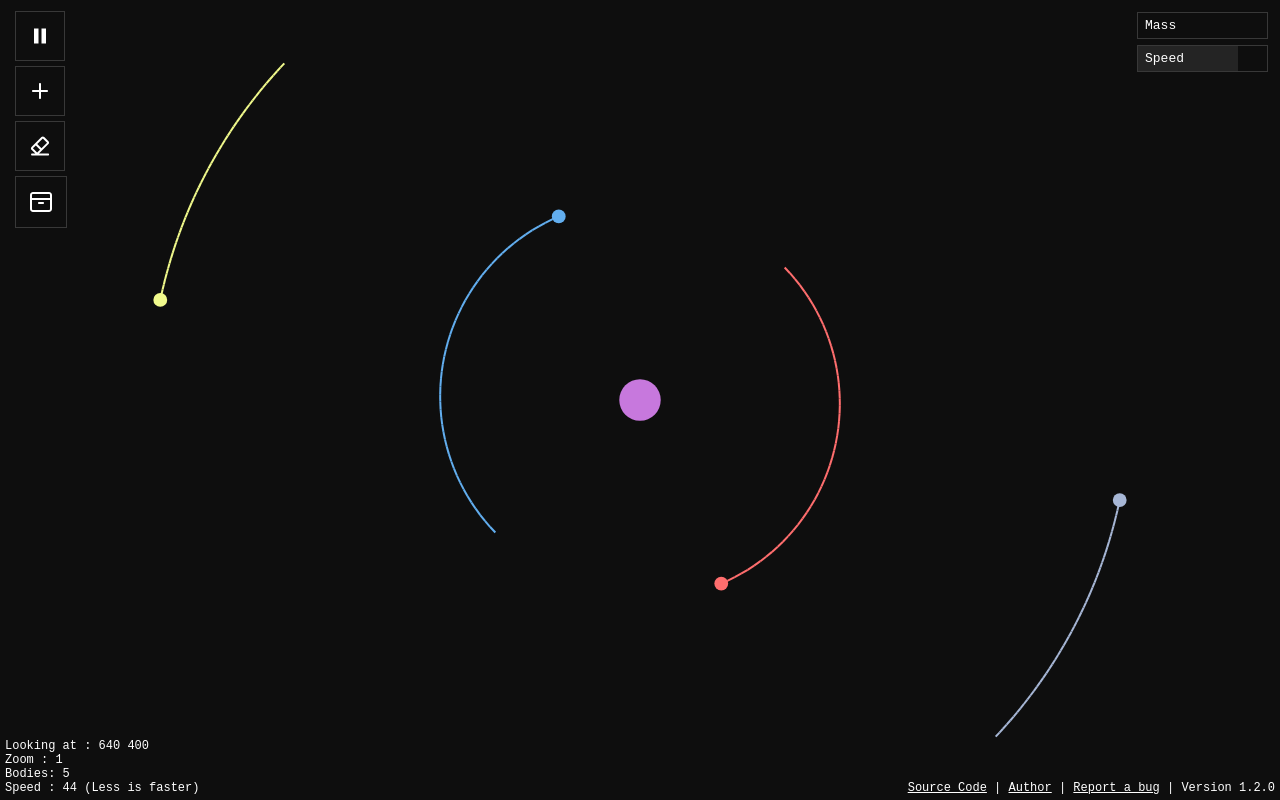
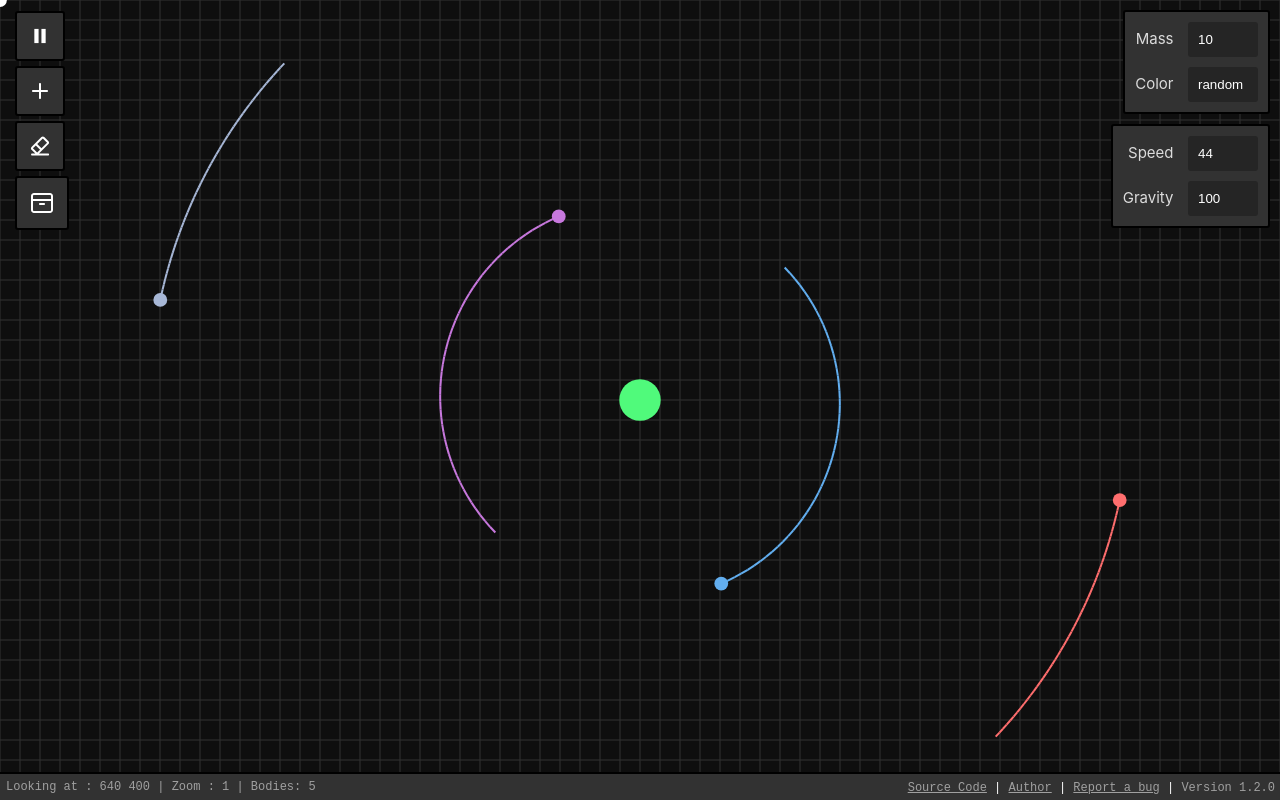
Before and after one commit to siddharthroy12/Gravity-Sandbox, a website built with Vite: page index.html in a window 1280 px wide. Built offline with nearby package versions, Linux system fonts and the light colour scheme.

Commit message:
Did stuff

```diff
--- a/index.html
+++ b/index.html
@@ -32,16 +32,30 @@
         </div>
       </div>
     </div>
-    <div class="sliders">
-      <div class="slider">
-        <label for="mass-slider">Mass</label>
-        <input type="range" id="mass-slider" min="10" max="1000" value="10" step="1">
+
+    <div class="sliders-container">
+      <div class="sliders">
+        <div class="slider">
+          <label for="mass">Mass</label>
+          <input type="number" id="mass" value="10">
+        </div>
+        <div class="slider">
+          <label for="color">Color</label>
+          <input type="text" id="color" value="random">
+        </div>
       </div>
-      <div class="slider">
-        <label for="speed-slider">Speed</label>
-        <input type="range" id="speed-slider" min="-99" max="99" value="50" step="1">
+      <div class="sliders">
+        <div class="slider">
+          <label for="speed">Speed</label>
+          <input type="number" id="speed" min="-99" max="99" value="50">
+        </div>
+        <div class="slider">
+          <label for="gravity">Gravity</label>
+          <input type="number" id="gravity" value="100">
+        </div>
       </div>
     </div>
+
     <div class="info-bar" id="info-bar"></div>
     <div class="links">
       <a href="https://github.com/siddharthroy12/Gravity-Sandbox" target="_blank">Source Code</a> |
--- a/src/Universe.ts
+++ b/src/Universe.ts
@@ -9,14 +9,21 @@ function gravity(m1:number, m2:number, dist:number) {
 
 export default class Universe {
   bodies: Body[];
+  previousPlacedCoords: {};
 
   constructor() {
     this.bodies = [];
+    this.previousPlacedCoords = {};
   }
 
   addBody(b: Body, x:number, y:number) {
-    b.position.set(x, y);
-    this.bodies.push(b);
+    if (!this.previousPlacedCoords[`${x}:${y}`]) {
+      b.position.set(x, y);
+
+      this.bodies.push(b);
+
+      this.previousPlacedCoords[`${x}:${y}`] = true;
+    }
   }
 
   getBodyByPoint(x:number, y:number) {
@@ -36,9 +43,11 @@ export default class Universe {
 
   clear() {
     this.bodies = [];
+    this.previousPlacedCoords = {};
   }
 
   update(dt:number) {
+    this.previousPlacedCoords = {};
     // Calculate gravitational forces between all bodies. We need at least
     // two bodies to do this, of course.
     if (this.bodies.length > 1) {
--- a/src/main.ts
+++ b/src/main.ts
@@ -1,3 +1,8 @@
+// Warning: Spagetti code
+// TODO:
+// Add undo/redo placing bodies
+// Make gravity input functional
+
 import './style.css'
 
 import Body, { mass2radius } from './Body';
@@ -13,7 +18,7 @@ let simulationRunning = false;
 let startTime: number;
 let simulationSpeed = 44;
 let panMode = true;
-let nextColor = getRandomNiceColor();
+let nextColor = "random";
 let nextMass = 10;
 let bodyToFollow = null;
 let isTouchDevice = false;
@@ -26,7 +31,7 @@ orbit(U);
 function simulation(context: CanvasRenderingContext2D) {
   let nowTime = (new Date()).getTime();
   let time = (nowTime - startTime);
-  if (simulationRunning && !autoPause) {
+  if (simulationRunning && !autoPause && !isDragging) {
     U.update(time / simulationSpeed);
   }
 
@@ -48,15 +53,15 @@ let mousePosInViewport = { x: 0, y: 0 }; // Inside window
 let launchStart = mousePos;
 let launching = false;
 let infoBar: HTMLElement;
+const gridSize = 20
 
 // The bottom left section
 function updateInfoBar() {
-  infoBar.innerText = `
-    Looking at : ${(cameraOffset.x+'').slice(0, 7)} ${(cameraOffset.y+'').slice(0, 7)}
-    Zoom : ${(cameraZoom+'').slice(0, 4)}
-    Bodies: ${U.bodies.length}
-    Speed : ${simulationSpeed} (Less is faster)
-  `;
+  infoBar.innerText =
+    `Looking at : ${(cameraOffset.x+'').slice(0, 7)} ${(cameraOffset.y+'').slice(0, 7)} | ` +
+    `Zoom : ${(cameraZoom+'').slice(0, 4)} | ` +
+    `Bodies: ${U.bodies.length}`
+  ;
 }
 
 function draw() {
@@ -69,6 +74,35 @@ function draw() {
   ctx.translate( -window.innerWidth / 2 + cameraOffset.x, -window.innerHeight / 2 + cameraOffset.y );
   ctx.clearRect(0,0, window.innerWidth, window.innerHeight);
 
+  // Draw background grid
+  ctx.beginPath();
+
+  let startX = ((0 - window.innerWidth/2)/cameraZoom) - (cameraOffset.x - window.innerWidth/2);
+  let startY = ((0 - window.innerHeight/2)/cameraZoom) - (cameraOffset.y - window.innerHeight/2);
+  let endX = ((window.innerWidth - window.innerWidth/2)/cameraZoom) - (cameraOffset.x - window.innerWidth/2);
+  let endY = ((window.innerHeight - window.innerHeight/2)/cameraZoom) - (cameraOffset.y - window.innerHeight/2);
+
+  startX = Math.floor(startX/gridSize) * gridSize
+  startY = Math.floor(startY/gridSize) * gridSize
+  endX = (Math.floor(endX/gridSize) * gridSize) + gridSize
+  endY = (Math.floor(endY/gridSize) * gridSize) + gridSize
+
+  for (let i = startY; i <= endY; i += gridSize) {
+    ctx.beginPath();
+    ctx.moveTo(startX, i);
+    ctx.lineTo(endX, i);
+    ctx.strokeStyle = "#323232"
+    ctx.stroke();
+  }
+
+  for (let i = startX; i <= endX; i += gridSize) {
+    ctx.beginPath();
+    ctx.moveTo(i, startY);
+    ctx.lineTo(i, endY);
+    ctx.strokeStyle = "#323232"
+    ctx.stroke();
+  }
+
   simulation(ctx);
 
   if (bodyToFollow) {
@@ -79,18 +113,23 @@ function draw() {
 
   updateMousePosition();
 
+  let x = Math.floor(mousePos.x/gridSize) * gridSize
+  let y = Math.floor(mousePos.y/gridSize) * gridSize
+
+  // Draw Preview
+  if (!panMode) {
+    ctx.fillStyle = "white";
+    ctx.beginPath();
+    ctx.arc(x, y, mass2radius(nextMass), 0, 2 * Math.PI);
+    ctx.fill();
+  }
+
   if (launching) {
-    // Draw the preview of body at mouse location
-    ctx.fillStyle = nextColor
-    ctx.beginPath();
-    ctx.arc(mousePos.x, mousePos.y, mass2radius(nextMass), 0, 2 * Math.PI);
-    ctx.fill();
-    ctx.strokeStyle = nextColor;
-
     // Draw line of drag when placing
     ctx.beginPath();
     ctx.moveTo(launchStart.x, launchStart.y);
-    ctx.lineTo(mousePos.x, mousePos.y);
+    ctx.lineTo(x, y);
+    ctx.strokeStyle = "white";
     ctx.stroke();
   }
 
@@ -116,6 +155,8 @@ function onPointerDown(e: MouseEvent) {
   let y = (getEventLocation(e).y/cameraZoom - cameraOffset.y);
   dragStart.x = x;
   dragStart.y = y;
+  dragStart.x = Math.floor(x/gridSize) * gridSize;
+  dragStart.y = Math.floor(y/gridSize) * gridSize;
 
   if (panMode && e.button === 0 || (!panMode && e.button === 2)) {
     bodyToFollow = U.getBodyByPoint(mousePos.x, mousePos.y);
@@ -129,6 +170,10 @@ function onPointerDown(e: MouseEvent) {
       x: ((getEventLocation(e).x - window.innerWidth/2)/cameraZoom) - (cameraOffset.x - window.innerWidth/2),
       y: ((getEventLocation(e).y - window.innerHeight/2)/cameraZoom) - (cameraOffset.y - window.innerHeight/2),
     };
+
+    launchStart.x = Math.floor(launchStart.x/gridSize) * gridSize
+    launchStart.y = Math.floor(launchStart.y/gridSize) * gridSize
+
     launching = true;
   }
 }
@@ -140,17 +185,17 @@ function onPointerUp(e: MouseEvent) {
   canvas.style.cursor = 'default';
 
   if ((!panMode && e.button !== 2) || (panMode && e.button === 2)) {
-    let x = (mousePosInViewport.x/cameraZoom - cameraOffset.x);
-    let y = (mousePosInViewport.y/cameraZoom - cameraOffset.y);
-    let b = new Body(nextMass, nextColor);
-    let v = new Vector2(x - dragStart.x, y - dragStart.y);
+    let x = Math.floor(mousePos.x/gridSize) * gridSize;
+    let y = Math.floor(mousePos.y/gridSize) * gridSize;
+
+    let b = new Body(nextMass, nextColor === "random" ? getRandomNiceColor() : nextColor);
+    let v = new Vector2(x - launchStart.x, y - launchStart.y);
     v.x = -v.x
     v.y = -v.y
     v.x *= 0.2;
     v.y *= 0.2;
     b.velocity.add(v);
-    U.addBody(b, mousePos.x, mousePos.y);
-    nextColor = getRandomNiceColor();
+    U.addBody(b, x, y);
     launchStart = mousePos;
     updateInfoBar();
     launching = false;
@@ -230,8 +275,9 @@ window.addEventListener('load', () => {
   const panAddBtn = document.getElementById('pan-add-btn');
   const clearBtn = document.getElementById('clear');
 
-  const massSlider = document.getElementById('mass-slider');
-  const speedSlider:HTMLInputElement = (document.getElementById('speed-slider')) as HTMLInputElement;
+  const massSlider = document.getElementById('mass');
+  const speedSlider:HTMLInputElement = (document.getElementById('speed')) as HTMLInputElement;
+  const colorInput = document.getElementById('color');
 
   const setOrbit = document.getElementById('set-orbit');
   const setGrid = document.getElementById('set-grid');
@@ -248,7 +294,7 @@ window.addEventListener('load', () => {
       simulationSpeed = speed;
       cameraOffset = { x: window.innerWidth/2, y: window.innerHeight/2 }
       updateInfoBar();
-      speedSlider.value = (99 - speed) + "";
+      speedSlider.value = (speed) + "";
     }
   }
 
@@ -263,16 +309,24 @@ window.addEventListener('load', () => {
   canvas = (document.getElementById("canvas")) as HTMLCanvasElement;
   ctx = canvas.getContext('2d');
 
-  massSlider.addEventListener('change', (e:InputEvent) => {
+  massSlider.addEventListener('input', (e:InputEvent) => {
     nextMass = parseInt((e.target as HTMLInputElement).value);
   });
 
-  speedSlider.addEventListener('change', (e) => {
-    simulationSpeed = 100 - parseInt((e.target as HTMLInputElement).value);
+  speedSlider.addEventListener('input', (e) => {
+    simulationSpeed = parseInt((e.target as HTMLInputElement).value);
     updateInfoBar();
   });
 
-  speedSlider.value = (99 - simulationSpeed) + '';
+  colorInput.addEventListener('input', (e) => {
+    if ((e.target as HTMLInputElement).value.startsWith("#") && (e.target as HTMLInputElement).value.length === 7 ) {
+      nextColor = (e.target as HTMLInputElement).value;
+    } else {
+      nextColor = "random"
+    }
+  })
+
+  speedSlider.value = (simulationSpeed) + '';
 
   function pausePlay() {
     simulationRunning = !simulationRunning;
--- a/src/style.css
+++ b/src/style.css
@@ -14,7 +14,7 @@ a,
 }
 
 .btn:hover {
-  background-color: rgba(255, 255, 255, 0.1)
+  background-color: #535353;
 }
 
 #canvas {
@@ -24,17 +24,18 @@ a,
 }
 
 .btn {
+  border-radius: 3px;
   background: unset;
   border: none;
   cursor: pointer;
-  border: 1px solid #383838;
+  border: 2px solid black;
   width: 50px;
   height: 50px;
   display: flex;
   align-items: center;
   justify-content: center;
   margin-bottom: 5px;
-  background: #0e0e0e;
+  background: #323232;
 }
 
 .tool-bar {
@@ -56,7 +57,7 @@ a,
 #box {
   display: none;
   position: absolute;
-  border: 1px solid #383838;
+  border: 2px solid black;
   border-bottom: none;
   width: 100px;
   right: 0px;
@@ -78,76 +79,72 @@ a,
   padding: 5px;
   padding-left: 10px;
   font-family: monospace;
-  border-bottom: 1px solid #383838;
-  background: #0e0e0e;
+  border-bottom: 1px solid black;
+  background: #323232;
   cursor: pointer;
 }
 
 #box button:hover {
-  background-color: rgba(255, 255, 255, 0.1)
+  background-color: #535353;
 }
 
 .btn svg {
   width: 50px;
 }
 
-.sliders {
+.sliders-container {
   position: fixed;
+  display: flex;
+  flex-direction: column;
+  align-items: end;
   top: 10px;
   right: 10px;
+  user-select: none;
+}
+
+.sliders {
+  background: #323232;
+  padding: 5px 10px;
+  border: 2px solid black;
+  display: flex;
+  flex-direction: column;
+  align-items: end;
+  border-radius: 3px;
+  margin-bottom: 10px;
+  width: fit-content;
 }
 
 .slider {
-  position: relative;
+  margin: 5px 0;
 }
 
 .slider label {
-  position: absolute;
-  left: 10px;
-  top: 45%;
-  transform: translateY(-50%);
-  pointer-events: none;
-  font-family: monospace;
-  -webkit-user-select: none;
-  -moz-user-select: none;
-  -ms-user-select: none;
-  user-select: none;
+  color: #DCDCDC;
+  margin-right: 10px;
+  font-size: 15px;
 }
 
-input[type="range"] {
-  appearance: none;
-  background: unset;
-  border: 1px solid #383838;
-  overflow: hidden;
-  height: 25px;
-  outline: none;
-}
-
-input[type="range"]::-webkit-slider-thumb {
-  appearance: none;
-  width: 0px;
-  height: 0px;
-  background: unset;
-  box-shadow: -200px 0 0 200px #242424;
-  cursor: pointer;
-}
-
-input[type="range"]::-moz-range-thumb {
-  width: 0px;
-  height: 0px;
-  background: unset;
-  box-shadow: -200px 0 0 200px #242424;
-  cursor: pointer;
+input {
+  background: #252525;
+  border: none;
+  color: white;
+  padding: 10px;
+  border-radius: 3px;
+  width: 50px;
 }
 
 .info-bar {
+  background-color: #323232;
+  color: #A0A0A0;
   position: fixed;
-  bottom: 5px;
-  left: 5px;
+  bottom: 0px;
+  left: 0;
   right: 0;
   font-size: 12px;
+  border-top: 2px solid black;
   font-family: monospace;
   pointer-events: none;
+  padding: 6px;
 }
 
 .links {
@@ -156,6 +153,10 @@ input[type="range"]::-moz-range-thumb {
   right: 5px;
   font-size: 12px;
   font-family: monospace;
+}
+
+.links * {
+  color: #A0A0A0;
 }
 
 @media screen and (max-width: 500px) {
```
Also changed, not shown: CHANGELOG.md (added).
